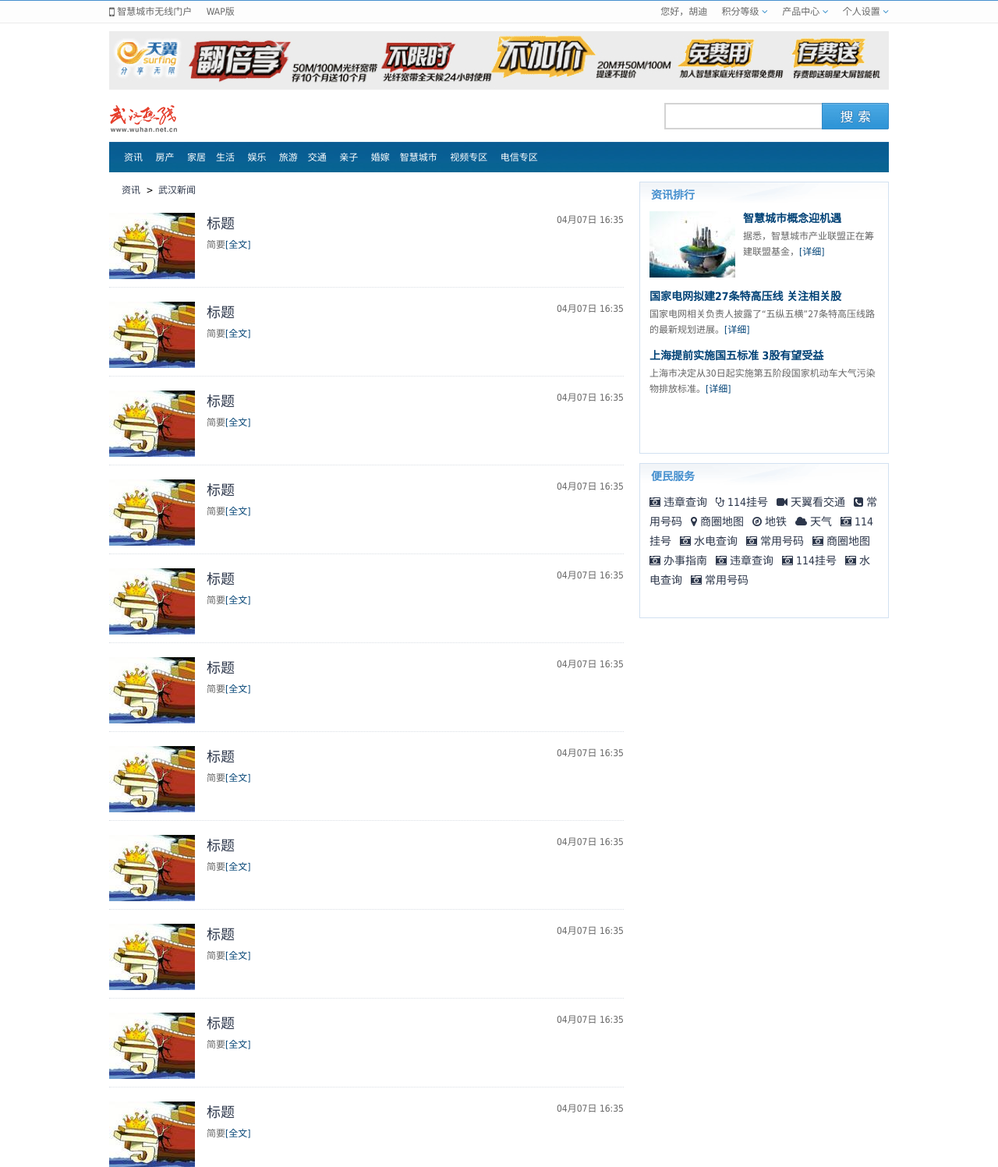
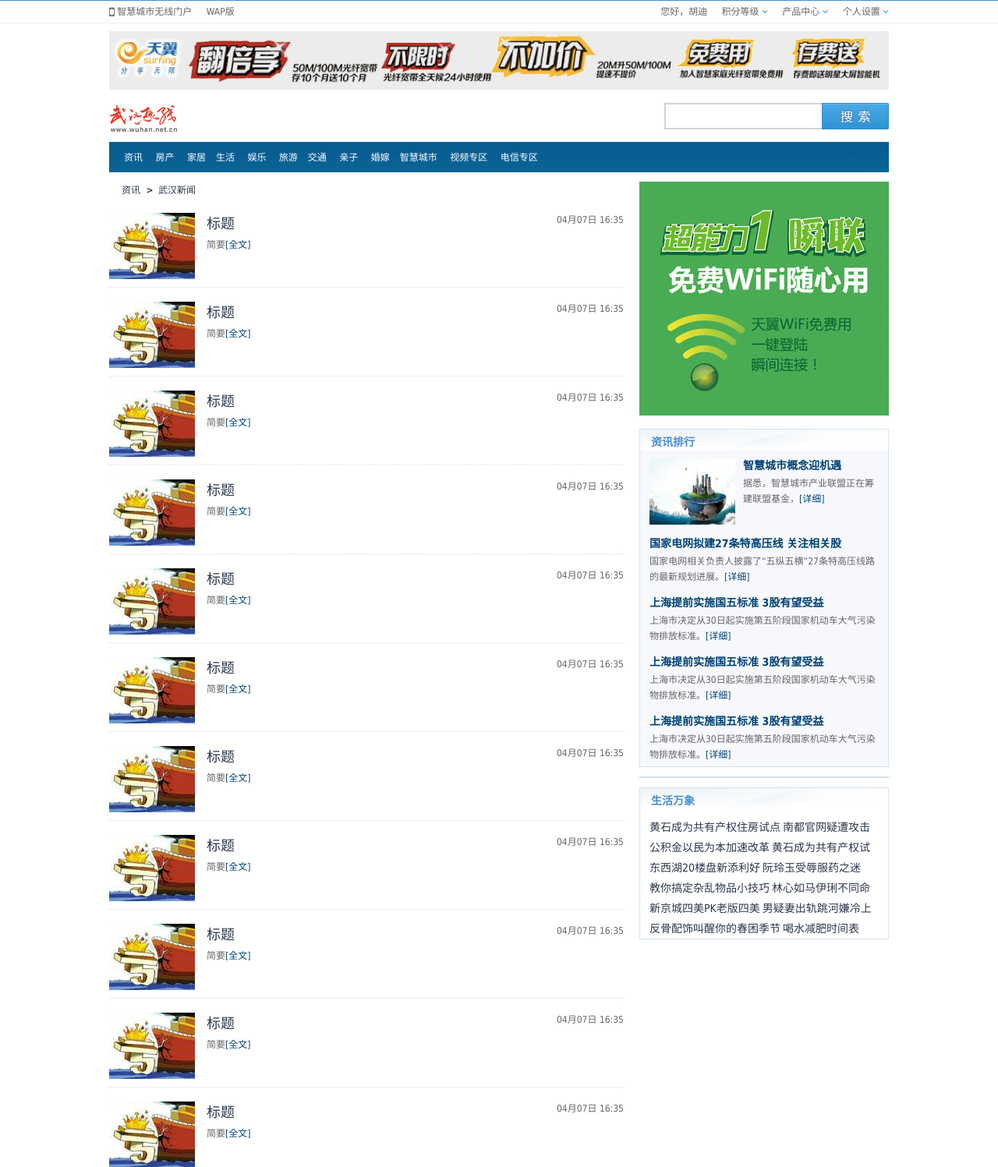
Before and after one commit to igo903/whol2014, a PHP site: page /List.html in a window 1280 px wide. Shown: the top 1497 px of the page at 78% size. Run offline with PHP 8.4, Linux system fonts and the light colour scheme.

Commit message:
list sidebar ad

```diff
--- a/List.html
+++ b/List.html
@@ -228,9 +228,26 @@
 
 		<!-- 右侧容器 -->
 
+		<!-- ADBox -->
+
+		<!-- if Ad Image -->
+
+		<div class="weibos fn-clear">
+			<a href="javascript:;" class="fn-left"><img src="i/ad_8.jpg" alt=""></a>
+		</div>
+
+		<!-- if Ad Coder>
+
+		<div class="rightArea fn-right rightNews" id="adbox">
+			<div class="contents">
+			</div>
+		</div>
+
+ 		-->
+
 		<!-- 资讯排行 -->
 
- 		<div class="rightArea rightNews" id="inforank">
+ 		<div class="rightArea rightNews mt12" id="inforank">
 			<div class="hd"><h2>资讯排行</h2></div>
 			<div class="contents">
 				<div class="twC2">
@@ -249,35 +266,38 @@
 						<a target="_blank" href="javascript:;">上海提前实施国五标准 3股有望受益</a></h4>
 						<p class="info">上海市决定从30日起实施第五阶段国家机动车大气污染物排放标准。<a target="_blank" href="javascript:;">[详细]</a></p>
 					</div>
+					<div class="text mt10">
+						<h4>
+						<a target="_blank" href="javascript:;">上海提前实施国五标准 3股有望受益</a></h4>
+						<p class="info">上海市决定从30日起实施第五阶段国家机动车大气污染物排放标准。<a target="_blank" href="javascript:;">[详细]</a></p>
+					</div>
+					<div class="text mt10">
+						<h4>
+						<a target="_blank" href="javascript:;">上海提前实施国五标准 3股有望受益</a></h4>
+						<p class="info">上海市决定从30日起实施第五阶段国家机动车大气污染物排放标准。<a target="_blank" href="javascript:;">[详细]</a></p>
+					</div>
 			    </div>
 			</div>
 		</div>
 
-		<!-- 便民服务 -->
+		<!-- 热图 -->
 
-		<div class="rightArea rightNews mt12" id="service">
-			<div class="hd"><h2><a href="javascript:;">便民服务</a></h2></div>
+		<div class="rightArea fn-clear mt12 rightNews" id="hotimg">
+
+		</div>
+
+		<!-- 生活万象 -->
+
+		<div class="rightArea fn-clear mt12 rightNews" id="mediafocus">
+			<div class="hd"><h2>生活万象</h2></div>
 			<div class="contents">
 				<ul class="ft">
-					<a href="javascript:;"><i class="fa fa-camera-retro"></i> 违章查询</a>
-					<a href="javascript:;"><i class="fa fa-stethoscope"></i> 114挂号</a>
-					<a href="javascript:;"><i class="fa fa-video-camera"></i> 天翼看交通</a>
-					<a href="javascript:;"><i class="fa fa-phone-square"></i> 常用号码</a>
-
-					<a href="javascript:;"><i class="fa fa-map-marker"></i> 商圈地图</a>
-					<a href="javascript:;"><i class="fa fa-compass"></i> 地铁</a>
-					<a href="javascript:;"><i class="fa fa-cloud"></i> 天气</a>
-					<a href="javascript:;"><i class="fa fa-camera-retro"></i> 114挂号</a>
-
-					<a href="javascript:;"><i class="fa fa-camera-retro"></i> 水电查询</a>
-					<a href="javascript:;"><i class="fa fa-camera-retro"></i> 常用号码</a>
-					<a href="javascript:;"><i class="fa fa-camera-retro"></i> 商圈地图</a>
-					<a href="javascript:;"><i class="fa fa-camera-retro"></i> 办事指南</a>
-
-					<a href="javascript:;"><i class="fa fa-camera-retro"></i> 违章查询</a>
-					<a href="javascript:;"><i class="fa fa-camera-retro"></i> 114挂号</a>
-					<a href="javascript:;"><i class="fa fa-camera-retro"></i> 水电查询</a>
-					<a href="javascript:;"><i class="fa fa-camera-retro"></i> 常用号码</a>
+					<li><a href="javascript:;">黄石成为共有产权住房试点</a><a href="javascript:;">南都官网疑遭攻击</a></li>
+					<li><a href="javascript:;">公积金以民为本加速改革</a><a href="javascript:;">黄石成为共有产权试</a></li>
+					<li><a href="javascript:;">东西湖20楼盘新添利好</a><a href="javascript:;">阮玲玉受辱服药之迷</a></li>
+					<li><a href="javascript:;">教你搞定杂乱物品小技巧</a><a href="javascript:;">林心如马伊琍不同命</a></li>
+					<li><a href="javascript:;">新京城四美PK老版四美</a><a href="javascript:;">男疑妻出轨跳河嫌冷上岸</a></li>
+					<li><a href="javascript:;">反骨配饰叫醒你的春困季节</a><a href="javascript:;">喝水减肥时间表</a></li>
 				</ul>
 			</div>
 		</div>
--- a/Main.html
+++ b/Main.html
@@ -368,7 +368,7 @@
 			<!-- 便民通告 -->
 
 			<div class="rightArea fn-clear rightNews" id="announce">
-				<div class="hd"><h2><a href="javascript:;">便民通告</a></h2></div>
+				<div class="hd"><h2>便民通告</h2></div>
 				<div class="contents">
 					<ul class="ft">
 						<li><a href="javascript:;">湖北省纪委严禁清明期间公车扫墓</a></li>
@@ -468,7 +468,7 @@
 			<!-- 生活万象 -->
 
 			<div class="rightArea fn-clear mt12 rightNews" id="mediafocus">
-				<div class="hd"><h2><a href="javascript:;">生活万象</a></h2></div>
+				<div class="hd"><h2>生活万象</h2></div>
 				<div class="contents">
 					<ul class="ft">
 						<li><a href="javascript:;">黄石成为共有产权住房试点</a><a href="javascript:;">南都官网疑遭攻击</a></li>
@@ -602,7 +602,7 @@
 		<!-- 便民服务 -->
 
 		<div class="rightArea fn-right rightNews" id="service">
-			<div class="hd"><h2><a href="javascript:;">便民服务</a></h2></div>
+			<div class="hd"><h2>便民服务</h2></div>
 			<div class="contents">
 				<ul class="ft">
 					<a href="javascript:;"><i class="fa fa-camera-retro"></i> 违章查询</a>
--- a/css/main.css
+++ b/css/main.css
@@ -375,10 +375,20 @@
     font-weight: bold;
     text-indent: 14px;
 }
-#announce .contents, #service .contents{
+#announce .contents{
     padding: 10px 10px 10px 12px;
     height: 150px;
     font-size: 14px;
+}
+#service .contents{
+    padding: 10px 10px 10px 12px;
+    height: 150px;
+    font-size: 14px;
+}
+#service .contents a{
+    margin-right: 7px;
+    height: 25px;
+    line-height: 25px;
 }
 #video .contents{
     padding: 10px 30px 10px 30px;
@@ -390,19 +400,21 @@
     height: 235px;
     font-size: 14px;
 }
-#service .contents a{
-    margin-right: 7px;
-    height: 25px;
-    line-height: 25px;
-}
 #mediafocus .contents{
     padding: 10px 10px 5px 12px;
-    height: 130px;
 }
 #inforank .contents{
-    padding: 10px 10px 10px 12px;
-    height: 300px;
+    padding: 10px 10px 5px 12px;
     font-size:14;
+    background: #f7f8fc;
+}
+#adbox .contents{
+    height: 260px;
+    font-size: 14px;
+}
+#hotimg .contents{
+    height: 260px;
+    font-size: 14px;
 }
 .rightProduct{
     width: 288px;
@@ -785,7 +797,6 @@
 }
 .twC2 .pic {
     margin-right: 10px;
-    _margin-right: 7px;
     width: 110px;
     height: 85px;
     overflow: hidden;
```
Also changed, not shown: i/ad_8.jpg (added).
